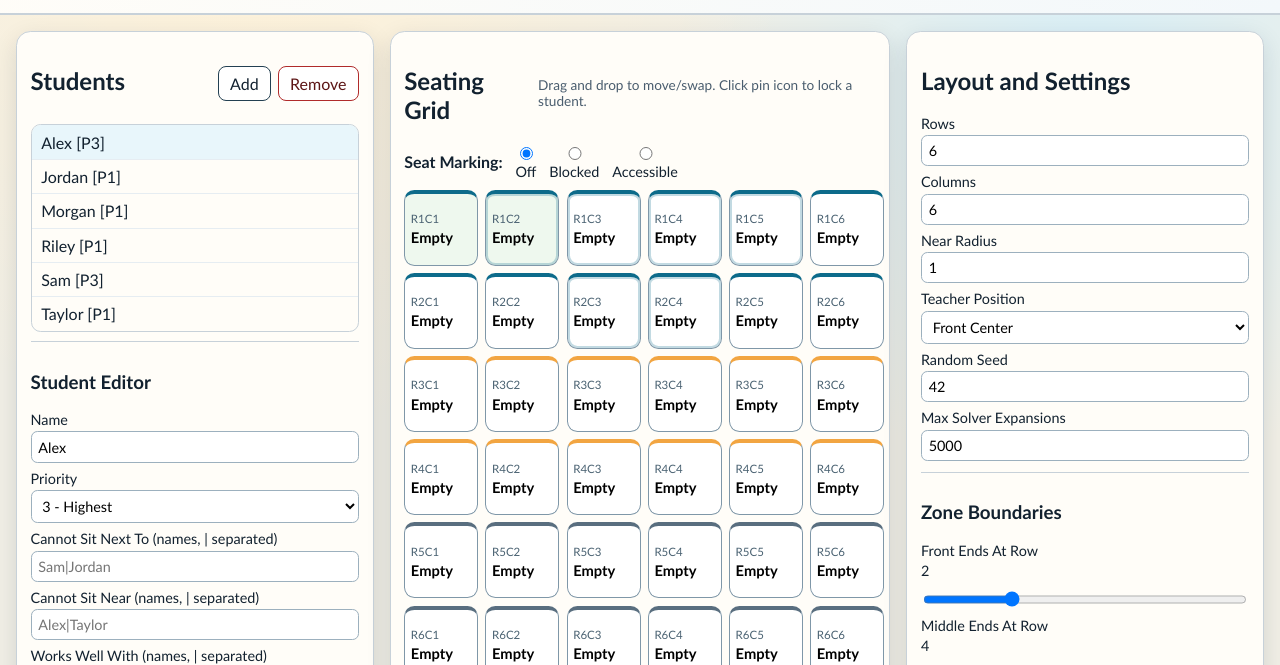
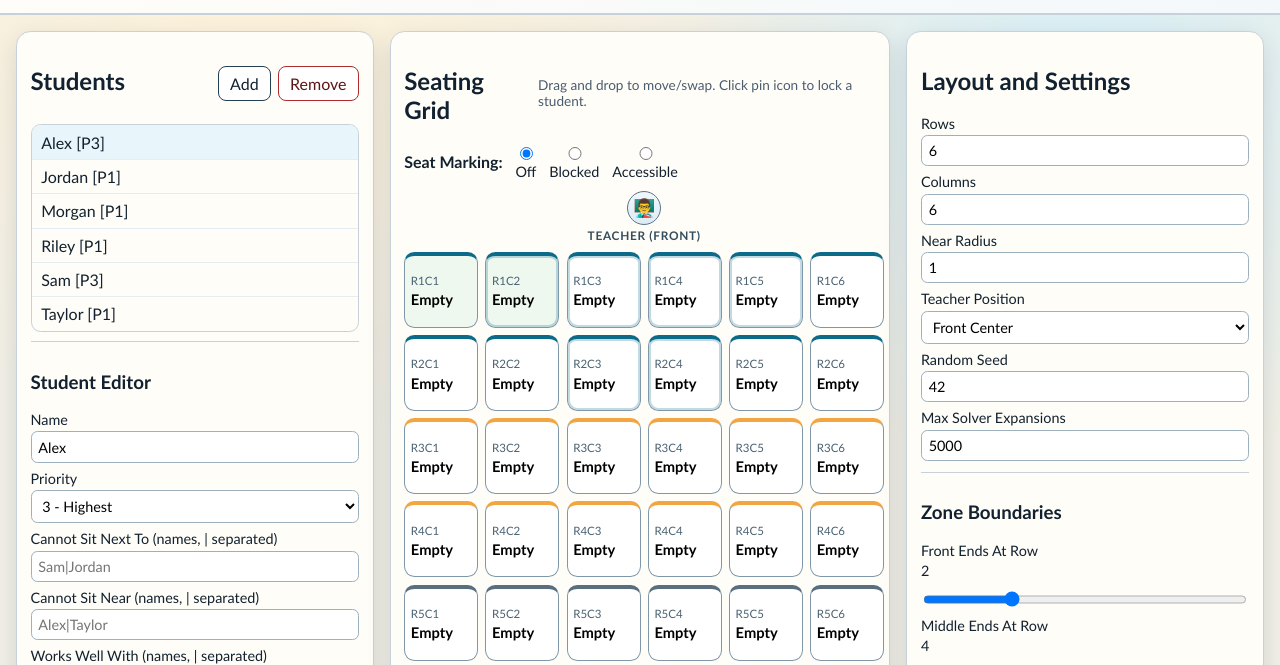
Before and after one commit to GeoffRepos/classroom-focus-seating, a plain HTML site: page index.html in a window 1280 px wide. Shown: the part 102-767 px from the top of the page. Drawn offline with Linux system fonts and the light colour scheme.

Commit message:
Added teacher icon and label to grid orientation, and added copyright notice to footer.

```diff
--- a/app.js
+++ b/app.js
@@ -106,6 +106,9 @@
     dom.zoneFrontOutput = document.getElementById("zone-front-output");
     dom.zoneMiddleOutput = document.getElementById("zone-middle-output");
 
+    dom.gridStage = document.getElementById("grid-stage");
+    dom.gridOrientation = document.getElementById("grid-orientation");
+    dom.teacherLabel = document.getElementById("teacher-label");
     dom.seatingGrid = document.getElementById("seating-grid");
 
     dom.unresolvedMappings = document.getElementById("unresolved-mappings");
@@ -1172,6 +1175,19 @@
     const seatData = buildSeats(state.layout);
     const assignment = state.plan.assignment || {};
     const seatOccupants = getSeatOccupants(assignment);
+    const teacherPosition = getTeacherPositionKey(state.layout.teacherAt);
+
+    if (dom.gridStage) {
+      dom.gridStage.dataset.teacherAt = teacherPosition;
+    }
+
+    if (dom.gridOrientation) {
+      dom.gridOrientation.setAttribute("aria-label", `Teacher at ${teacherPosition}`);
+    }
+
+    if (dom.teacherLabel) {
+      dom.teacherLabel.textContent = `Teacher (${capitalizeWord(teacherPosition)})`;
+    }
 
     dom.seatingGrid.style.gridTemplateColumns = `repeat(${state.layout.cols}, minmax(74px, 1fr))`;
     dom.seatingGrid.innerHTML = "";
@@ -1227,6 +1243,26 @@
 
       dom.seatingGrid.appendChild(seatEl);
     });
+  }
+
+  function getTeacherPositionKey(teacherAt) {
+    switch (teacherAt) {
+      case "Back":
+        return "back";
+      case "Left":
+        return "left";
+      case "Right":
+        return "right";
+      case "Front":
+      case "FrontCenter":
+      default:
+        return "front";
+    }
+  }
+
+  function capitalizeWord(word) {
+    if (!word) return "Front";
+    return word.charAt(0).toUpperCase() + word.slice(1);
   }
 
   function renderDiagnostics() {
--- a/index.html
+++ b/index.html
@@ -98,7 +98,13 @@
         <label><input type="radio" name="seat-edit-mode" value="blocked"> Blocked</label>
         <label><input type="radio" name="seat-edit-mode" value="accessible"> Accessible</label>
       </div>
-      <div id="seating-grid" class="seating-grid" aria-label="Seating layout" role="grid"></div>
+      <div id="grid-stage" class="grid-stage" data-teacher-at="front">
+        <div id="grid-orientation" class="grid-orientation" role="note" aria-label="Teacher at front">
+          <span class="teacher-icon" aria-hidden="true">&#x1F468;&#x200D;&#x1F3EB;</span>
+          <span id="teacher-label" class="teacher-label">Teacher (Front)</span>
+        </div>
+        <div id="seating-grid" class="seating-grid" aria-label="Seating layout" role="grid"></div>
+      </div>
     </section>
 
     <aside class="panel" id="layout-panel" aria-labelledby="layout-heading">
--- a/styles.css
+++ b/styles.css
@@ -245,11 +245,81 @@ select {
   font-weight: 700;
 }
 
+.grid-stage {
+  display: grid;
+  grid-template-columns: 1fr;
+  align-items: start;
+}
+
+.grid-stage[data-teacher-at="front"] .grid-orientation {
+  justify-self: center;
+  margin: 0.1rem 0 0.55rem;
+}
+
+.grid-stage[data-teacher-at="back"] .grid-orientation {
+  order: 2;
+  justify-self: center;
+  margin: 0.55rem 0 0.1rem;
+}
+
+.grid-stage[data-teacher-at="left"] {
+  grid-template-columns: auto minmax(0, 1fr);
+  column-gap: 0.65rem;
+}
+
+.grid-stage[data-teacher-at="left"] .grid-orientation {
+  align-self: center;
+  margin: 0;
+}
+
+.grid-stage[data-teacher-at="right"] {
+  grid-template-columns: minmax(0, 1fr) auto;
+  column-gap: 0.65rem;
+}
+
+.grid-stage[data-teacher-at="right"] .grid-orientation {
+  order: 2;
+  align-self: center;
+  margin: 0;
+}
+
+.grid-orientation {
+  display: flex;
+  flex-direction: column;
+  align-items: center;
+  gap: 0.2rem;
+}
+
+.teacher-icon {
+  display: grid;
+  place-items: center;
+  width: 2.1rem;
+  height: 2.1rem;
+  border-radius: 999px;
+  border: 1px solid #5d7485;
+  background: linear-gradient(180deg, #f0f7fb, #dcecf5);
+  font-size: 1.1rem;
+  line-height: 1;
+}
+
+.teacher-label {
+  font-size: 0.74rem;
+  font-weight: 700;
+  color: #334d5e;
+  text-transform: uppercase;
+  letter-spacing: 0.06em;
+}
+
 .seating-grid {
   display: grid;
   gap: 0.45rem;
   align-content: start;
   min-height: 460px;
+}
+
+.grid-stage[data-teacher-at="left"] .seating-grid,
+.grid-stage[data-teacher-at="right"] .seating-grid {
+  min-height: 0;
 }
 
 .seat {
```
